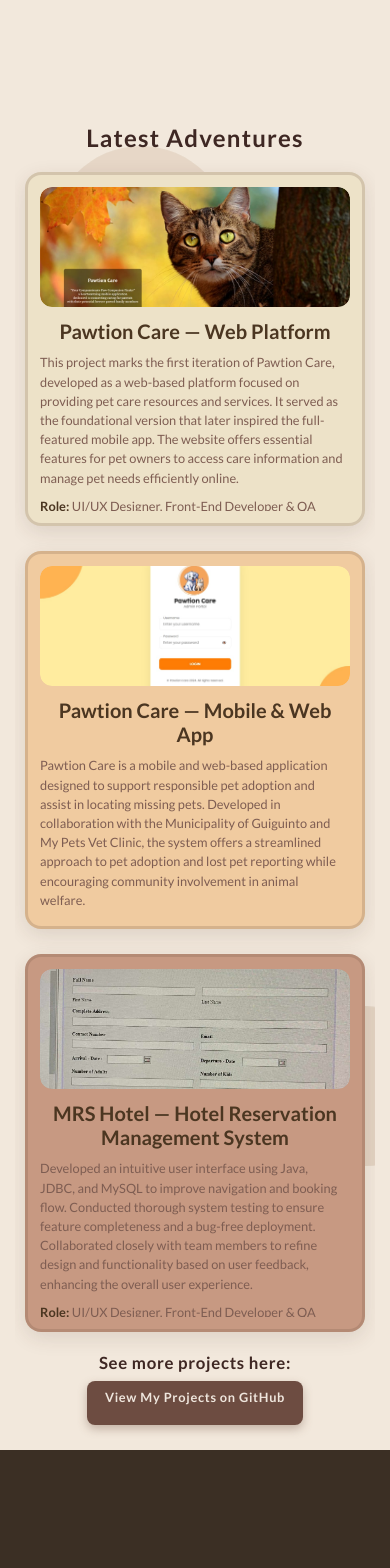
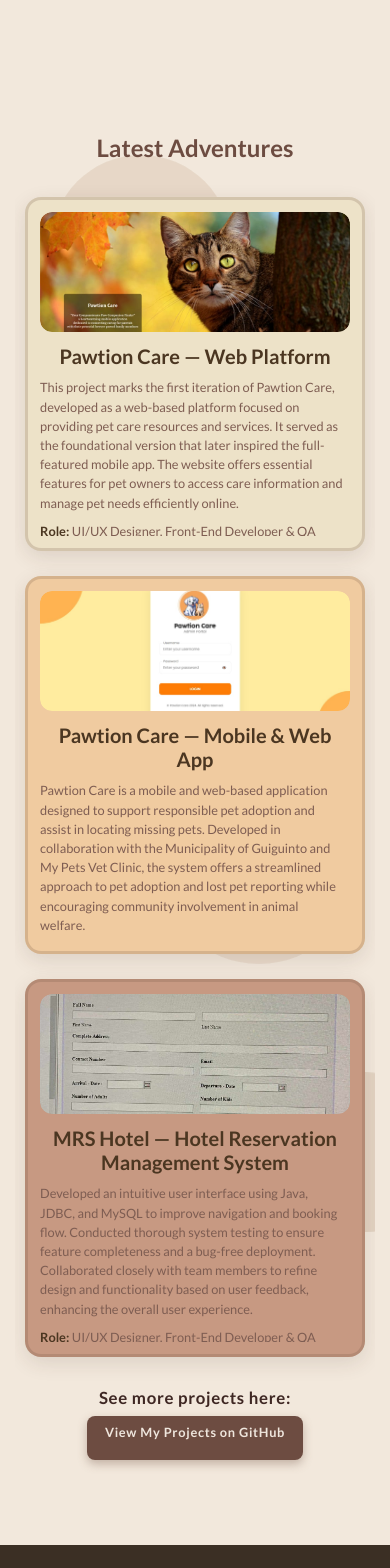
Before and after one commit to julianaaplaonsantos/mywebsite, a React (Vite) app: page / in a window 390 px wide. Shown: the part 5240-6808 px from the top of the page. Built offline with nearby package versions, Linux system fonts and the light colour scheme.

Commit message:
minor title fix

```diff
--- a/src/sections/Contact.css
+++ b/src/sections/Contact.css
@@ -200,7 +200,7 @@
 
   .contact-title {
     font-size: 50px;
-    margin-top: 100px;
+    margin-top: 200px;
   }
 
   .contact-icon-btn {
--- a/src/sections/Projects.css
+++ b/src/sections/Projects.css
@@ -12,11 +12,11 @@
 
 .section-title {
   font-size: 45px;
-  margin-top: 10px;
-  margin-bottom: 20px;
-  color: var(--primary-text);
-  font-weight: 700;
-  letter-spacing: 1.2px;
+  margin-top: 45px;
+  margin-bottom: 40px;
+  font-size: 1.75rem;
+  font-weight: bold;
+  color: var(--warm-brown);
 }
 
 .projects-grid {
@@ -313,9 +313,7 @@
   }
 
   .section-title {
-    font-size: 45px;
-    margin-top: 20px;
-    margin-bottom: 20px;
+    font-size: 2.25rem;
   }
 
   .projects-grid {
@@ -338,7 +336,7 @@
   }
 
   .see-more-container {
-    margin-top: -20px;
+    margin-top: -10px;
     margin-bottom: 20px;
     font-size: 25px;
   }
@@ -360,8 +358,8 @@
 
   .section-title {
     font-size: 1.5rem;
-    margin-top: 60px;
-    text-align: center;
+    margin-top: 70px;
+    margin-bottom: 35px;
   }
 
   .project-card {
@@ -381,7 +379,8 @@
   }
 
   .see-more-container {
-    margin-top: -20px;
+    margin-top: -10px;
+    margin-bottom: 60px;
   }
 
   .github-button {
```
